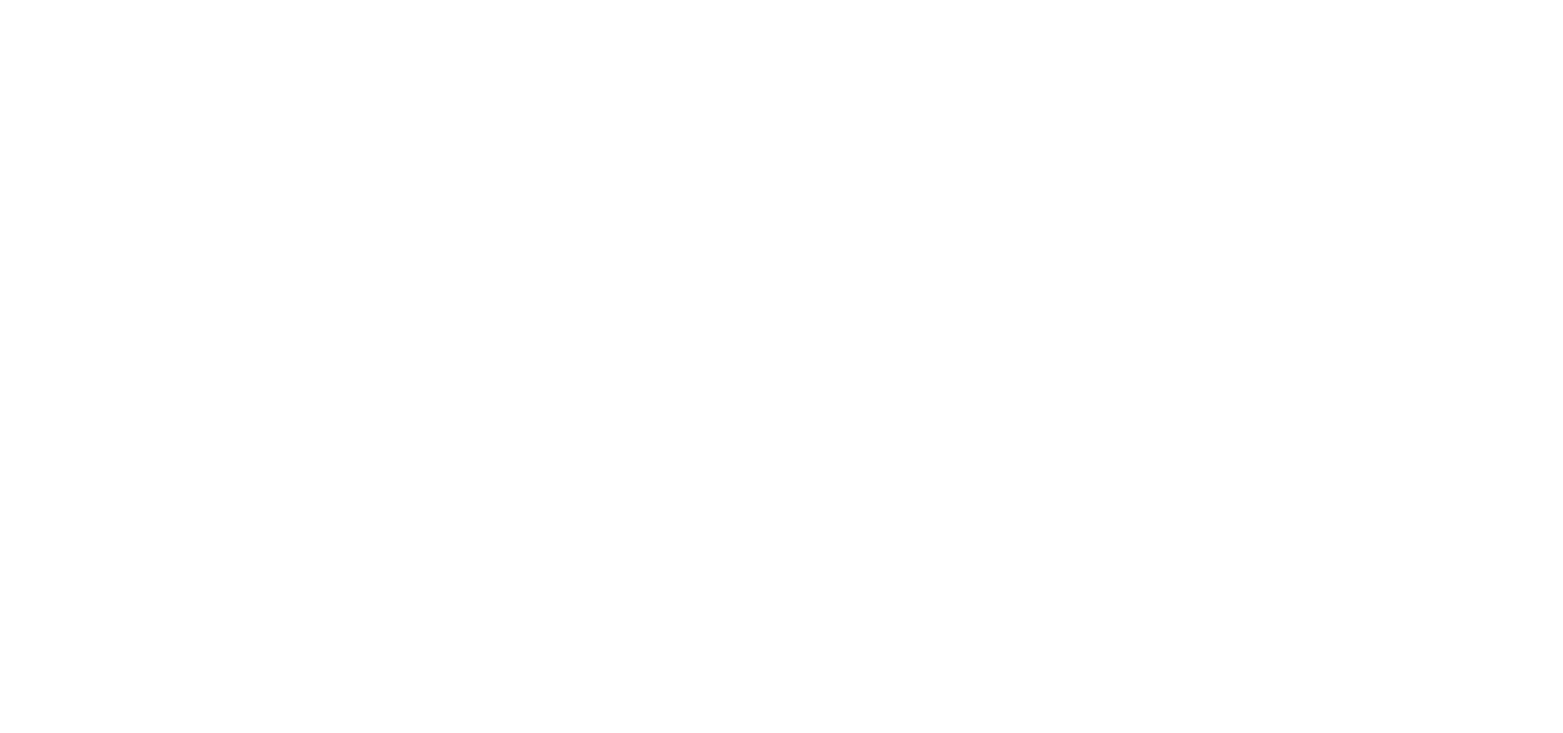
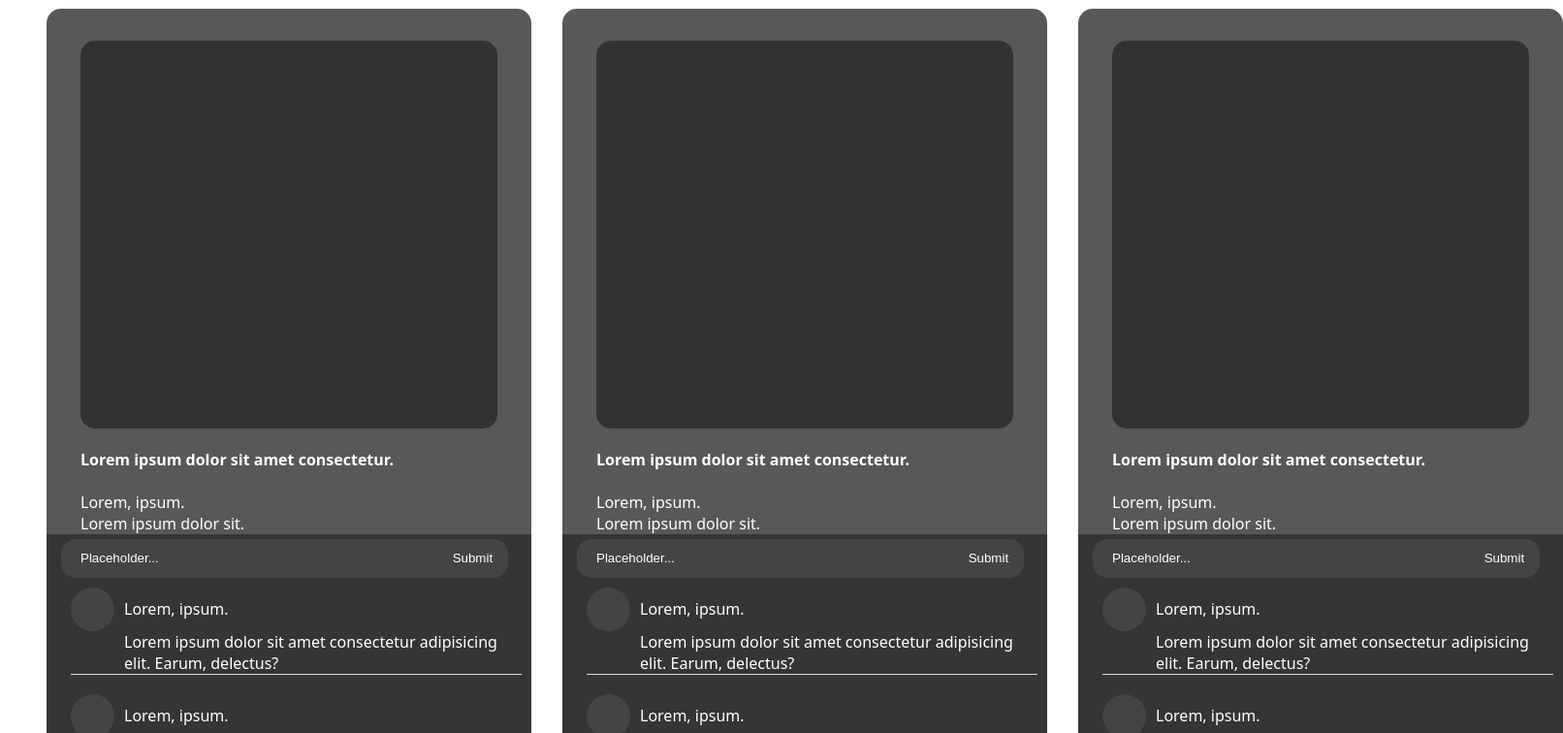
Before and after one commit to KristijonasTa/Kicker-tech, a React (Create React App) app: page / in a window 1280 px wide. Shown: the part 145-901 px from the top of the page at 97% size, 1612 px wide, since content can reach past the window. Before the commit the page ends 800 px from the top, so only its background shows below. Built offline with nearby package versions, Linux system fonts and the light colour scheme.

Commit message:
second commit

```diff
--- a/src/App.js
+++ b/src/App.js
@@ -1,14 +1,18 @@
-import React, { PureComponent } from 'react';
-import Header from './components/header/Header';
+import React from 'react';
+import Card from './components/card/Card';
+import Header from './components/header/Headers';
 
-export class App extends PureComponent {
-	render() {
-		return (
-			<div>
-				<Header />
+const App = () => {
+	return (
+		<div>
+			<Header />
+			<div className='wrapper'>
+				<Card />
+				<Card />
+				<Card />
 			</div>
-		);
-	}
-}
+		</div>
+	);
+};
 
 export default App;
--- /dev/null
+++ b/src/components/card/Card.jsx
@@ -0,0 +1,77 @@
+import React from 'react';
+import './card.css';
+
+const Card = () => {
+	return (
+		<div className='card'>
+			<div className='top-card'>
+				<div className='picture'></div>
+				<div className='text-block'>
+					<h4>Lorem ipsum dolor sit amet consectetur.</h4>
+					<p>Lorem, ipsum.</p>
+					<p>Lorem ipsum dolor sit.</p>
+				</div>
+			</div>
+			<div className='bottom-card'>
+				<div className='scroll-bar'>
+					<form className='search-tab'>
+						<input type='text' placeholder='Placeholder...'></input>
+						<button>Submit</button>
+					</form>
+					<div>
+						<div className='scroll-div'>
+							<div>
+								<div className='profile'>
+									<div className='picture-comment'></div>
+									<p>Lorem, ipsum.</p>
+								</div>
+								<div className='post'>
+									Lorem ipsum dolor sit amet consectetur adipisicing elit.
+									Earum, delectus?
+								</div>
+							</div>
+						</div>
+						<div className='scroll-div'>
+							<div>
+								<div className='profile'>
+									<div className='picture-comment'></div>
+									<p>Lorem, ipsum.</p>
+								</div>
+								<div className='post'>
+									Lorem ipsum dolor sit amet consectetur adipisicing elit.
+									Earum, delectus?
+								</div>
+							</div>
+						</div>
+						<div className='scroll-div'>
+							<div>
+								<div className='profile'>
+									<div className='picture-comment'></div>
+									<p>Lorem, ipsum.</p>
+								</div>
+								<div className='post'>
+									Lorem ipsum dolor sit amet consectetur adipisicing elit.
+									Earum, delectus?
+								</div>
+							</div>
+						</div>
+						<div className='scroll-div'>
+							<div>
+								<div className='profile'>
+									<div className='picture-comment'></div>
+									<p>Lorem, ipsum.</p>
+								</div>
+								<div className='post'>
+									Lorem ipsum dolor sit amet consectetur adipisicing elit.
+									Earum, delectus?
+								</div>
+							</div>
+						</div>
+					</div>
+				</div>
+			</div>
+		</div>
+	);
+};
+
+export default Card;
--- /dev/null
+++ b/src/components/card/card.css
@@ -0,0 +1,109 @@
+.card {
+	margin-top: 92px;
+	width: 500px;
+	top: 105px;
+	left: 105px;
+	background-color: #585858;
+	display: flex;
+	align-items: center;
+	flex-direction: column;
+	border-radius: 15px;
+}
+p {
+	margin: 0;
+}
+
+.picture {
+	margin-top: 33px;
+	align-items: center;
+	flex-direction: column;
+	min-width: 430px;
+	min-height: 400px;
+	background-color: #323232;
+	border-radius: 15px;
+}
+
+.bottom-card {
+	padding-top: 5px;
+	padding-left: 15px;
+	background-color: #353535;
+}
+
+.search-tab {
+	margin: auto;
+	position: sticky;
+	top: 0;
+	display: flex;
+	align-items: center;
+}
+
+input {
+	margin: 0;
+	padding: 0;
+	background-color: #444;
+	border-radius: 15px 0 0 15px;
+	border: none;
+	width: 80%;
+	height: 40px;
+}
+
+::placeholder {
+	color: #ffffff;
+	padding-left: 20px;
+}
+
+button {
+	margin: 0;
+	padding: 0;
+	background-color: #444;
+	color: #ffffff;
+	width: 15%;
+	height: 40px;
+	border-radius: 0 15px 15px 0;
+	cursor: pointer;
+	text-decoration: none;
+	border: none;
+}
+
+.scroll-div {
+	padding: 10px;
+}
+
+.scroll-bar {
+	max-height: 200px;
+	overflow: scroll;
+	scroll-behavior: smooth;
+	border-radius: 10px;
+}
+
+.profile {
+	display: flex;
+	align-items: center;
+	gap: 10px;
+}
+
+.picture-comment {
+	background-color: #444;
+	height: 45px;
+	width: 45px;
+	border-radius: 50%;
+}
+
+.post {
+	padding-left: 55px;
+	border-bottom: 1px solid #dadada;
+}
+
+@media screen and (max-width: 1201px) {
+	.top-card {
+		display: flex;
+		flex-direction: column-reverse;
+	}
+}
+
+@media screen and (max-width: 640px) {
+	.top-card {
+		display: flex;
+		flex-direction: column;
+	}
+}
--- a/src/components/header/Header.jsx
+++ /dev/null
@@ -1,9 +0,0 @@
-import React, { PureComponent } from 'react';
-
-export class Header extends PureComponent {
-	render() {
-		return <div>Header</div>;
-	}
-}
-
-export default Header;
--- /dev/null
+++ b/src/components/header/Headers.jsx
@@ -0,0 +1,23 @@
+import React from 'react';
+import './headers.css';
+
+const Headers = () => {
+	return (
+		<div>
+			<header>
+				<div className='icon'>
+					<span></span>
+					<span></span>
+					<span></span>
+				</div>
+				<ul className='list'>
+					<li>Lorem, ipsum.</li>
+					<li>Lorem, ipsum.</li>
+					<li>Lorem, ipsum.</li>
+				</ul>
+			</header>
+		</div>
+	);
+};
+
+export default Headers;
--- a/src/components/header/headers.css
+++ b/src/components/header/headers.css
@@ -0,0 +1,15 @@
+header {
+	margin: auto;
+	width: 100%;
+	background-color: #2d2d2d;
+	padding: 4px;
+}
+
+.list {
+	display: flex;
+	align-items: center;
+	justify-content: center;
+	gap: 3rem;
+	list-style-type: none;
+	padding: 0px;
+}
--- a/src/index.css
+++ b/src/index.css
@@ -1,13 +1,24 @@
 body {
-  margin: 0;
-  font-family: -apple-system, BlinkMacSystemFont, 'Segoe UI', 'Roboto', 'Oxygen',
-    'Ubuntu', 'Cantarell', 'Fira Sans', 'Droid Sans', 'Helvetica Neue',
-    sans-serif;
-  -webkit-font-smoothing: antialiased;
-  -moz-osx-font-smoothing: grayscale;
+	box-sizing: border-box;
+	font-family: system-ui, -apple-system, BlinkMacSystemFont, 'Segoe UI', Roboto,
+		Oxygen, Ubuntu, Cantarell, 'Open Sans', 'Helvetica Neue', sans-serif;
+	color: #ffffff;
+	padding: 0;
+	margin: 0;
 }
 
-code {
-  font-family: source-code-pro, Menlo, Monaco, Consolas, 'Courier New',
-    monospace;
+.wrapper {
+	display: grid;
+	grid-template-columns: 1fr 1fr 1fr;
+	gap: 32px;
+	margin-left: 48px;
+	margin-right: 48px;
 }
+
+@media screen and (max-width: 640px) {
+	.wrapper {
+		display: flex;
+		align-items: center;
+		flex-direction: column;
+	}
+}
```
